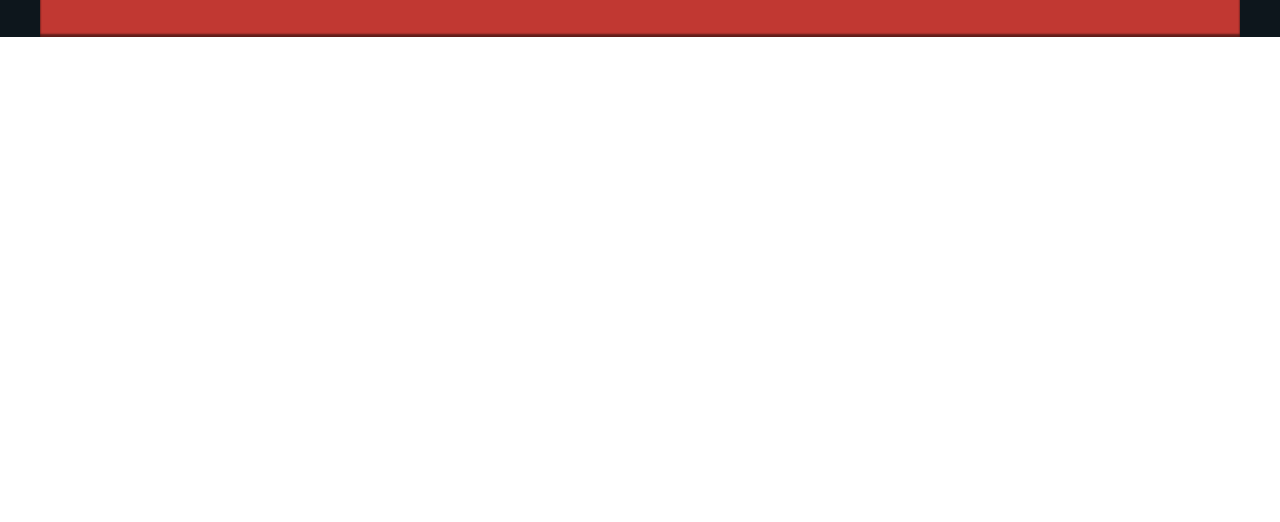
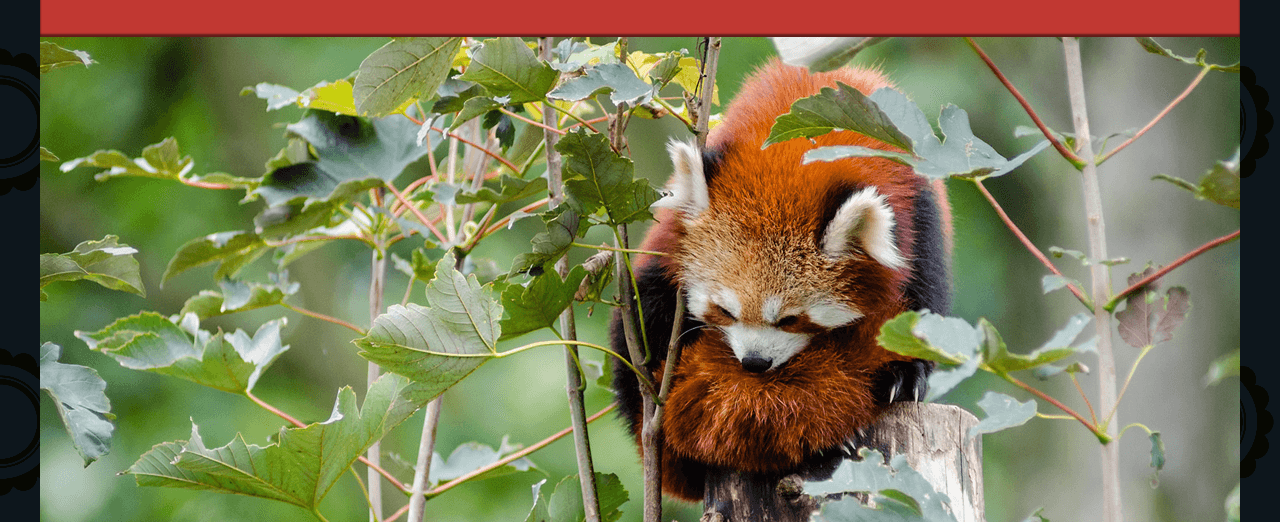
Before and after one commit to JorgeLopez54/Mozilla-Splash-Page, a plain HTML site: page index.html in a window 1280 px wide. Shown: the part 778-1300 px from the top of the page. Before the commit the page ends 815 px from the top, so only its background shows below. Drawn offline with nearby package versions, Linux system fonts and the light colour scheme.

Commit message:
test commit

```diff
--- a/index.html
+++ b/index.html
@@ -129,7 +129,11 @@
 
       <div class="red-panda">
         <!-- insert picture element -->
-
+		<picture>
+			<source media="(max-width: 600px)" srcset="Tiny/red-panda600.png">
+			<source media="(min-width: 601px)" srcset="Tiny/red-panda1200.png">
+			<img src="Tiny/red-panda1200.png" alt="Red panda sleeping on a tree">
+		</picture>
       </div>
 
     </main>
```
